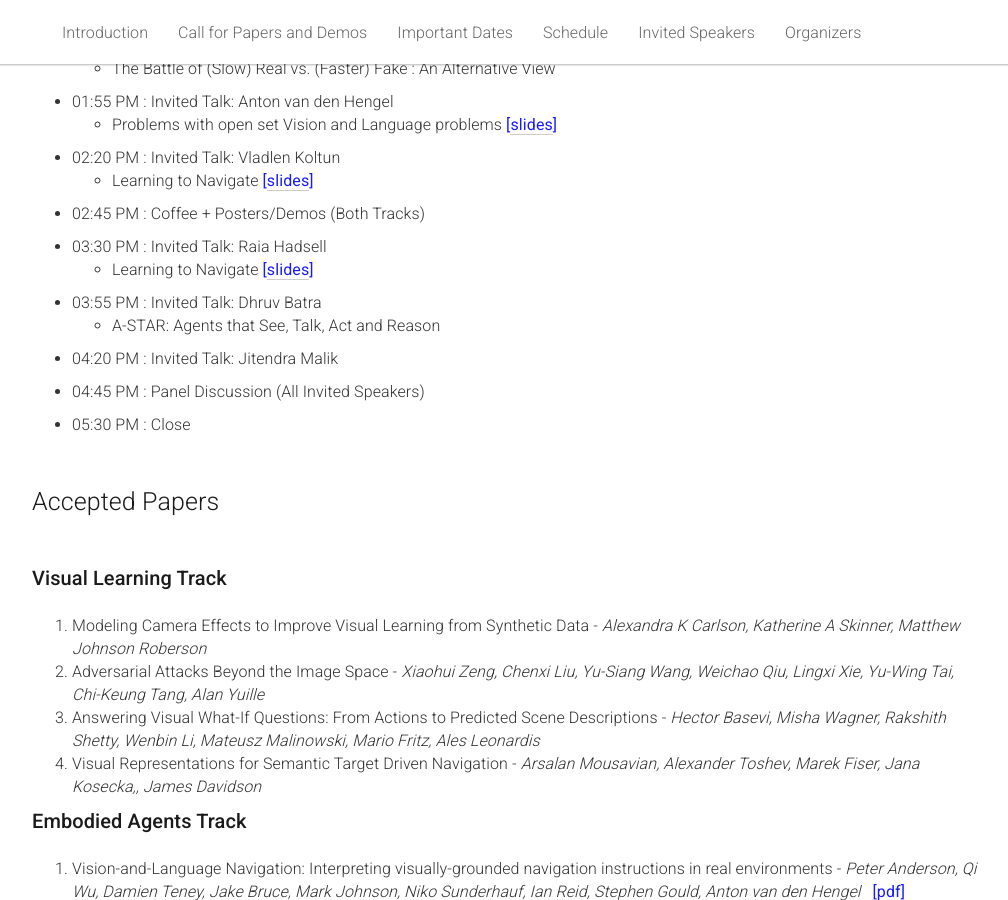
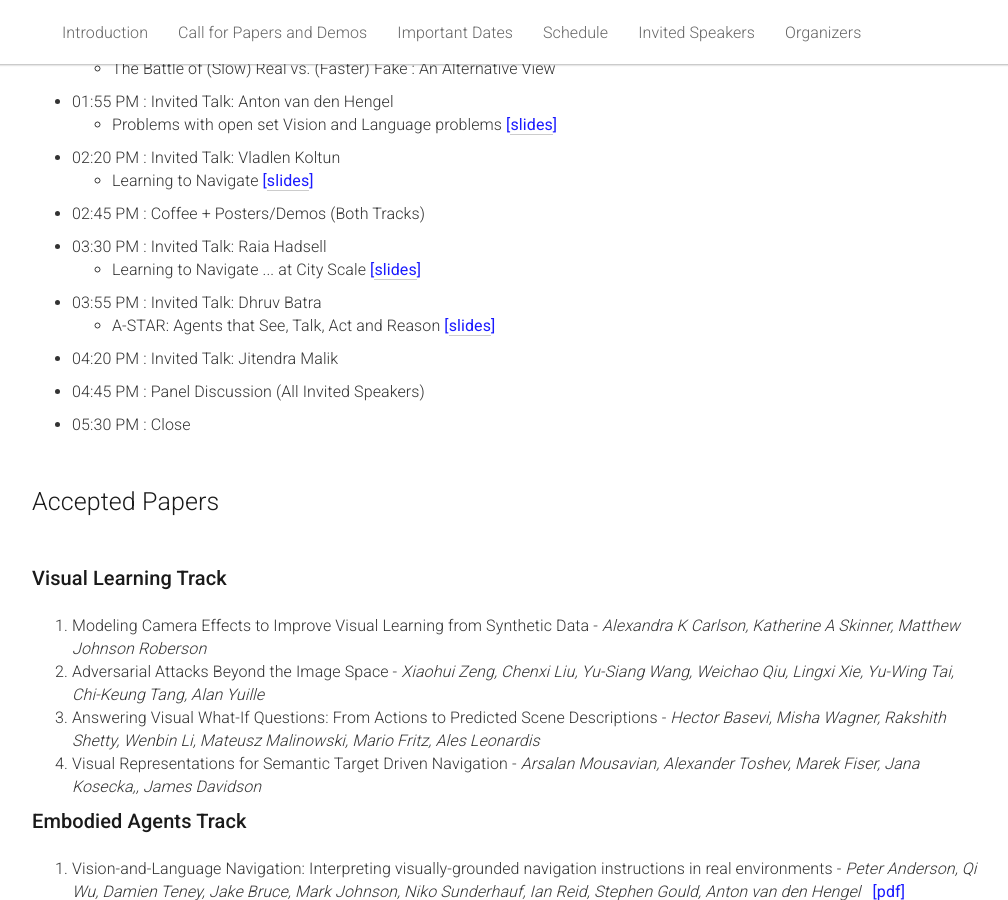
Before and after one commit to eccv18-vlease/eccv18-vlease.github.io, a Jekyll site: the page built from _pages/home.md, in a window 1280 px wide and 900 px high, scrolled down 2941 px. Shown: the whole window, without its empty margins (133-1141 px from the left). Built offline with Jekyll 4.4.1, drawn with Linux system fonts in a browser that asks for light colours.

Commit message:
Adds Dhruv's slides + updates Raia's talk title

```diff
--- a/_pages/home.md
+++ b/_pages/home.md
@@ -257,12 +257,16 @@ acknowledgements: ""
       <li style="margin-top: 10px;">03:30 PM : Invited Talk: Raia Hadsell
         <ul>
           <li>
-          Learning to Navigate <span style="color:#1a1aff;font-weight:400;">[<a href="{{ "/static/slides/raia.pdf" | prepend:site.baseurl }}">slides</a>]</span>
+          Learning to Navigate ... at City Scale <span style="color:#1a1aff;font-weight:400;">[<a href="{{ "/static/slides/raia.pdf" | prepend:site.baseurl }}">slides</a>]</span>
           </li>
         </ul>
       </li>
       <li style="margin-top: 10px;">03:55 PM : Invited Talk: Dhruv Batra
-        <ul><li>A-STAR: Agents that See, Talk, Act and Reason</li></ul>
+        <ul>
+          <li>
+          A-STAR: Agents that See, Talk, Act and Reason <span style="color:#1a1aff;font-weight:400;">[<a href="https://www.cc.gatech.edu/~dbatra/talks/dhruv_batra_astar_vlease_eccv18.pptx">slides</a>]</span>
+          </li>
+        </ul>
       </li>
       <li style="margin-top: 10px;">04:20 PM : Invited Talk: Jitendra Malik</li>
       <li style="margin-top: 10px;">04:45 PM : Panel Discussion (All Invited Speakers)</li>
```
